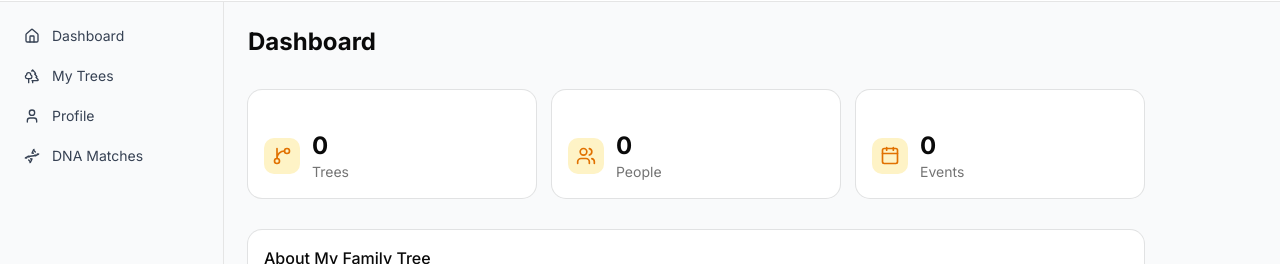
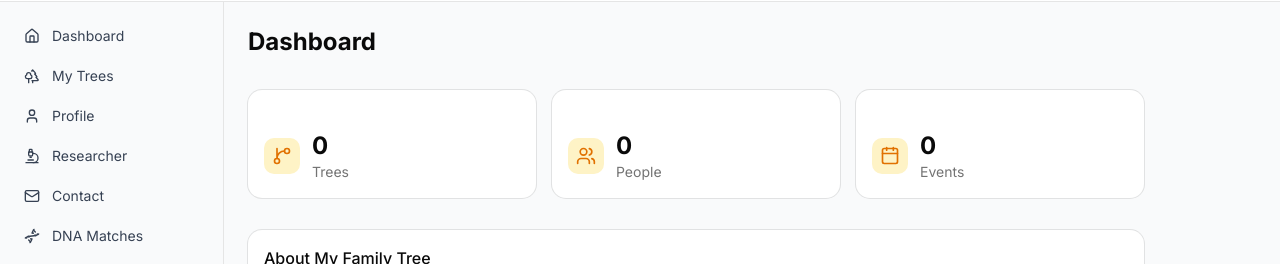
Before and after one commit to tamomaxara1985-beep/Genealogy, a Next.js app: page /dashboard in a window 1280 px wide. Shown: the part 54-318 px from the top of the page. Built offline with nearby package versions, Linux system fonts and the light colour scheme; no server answers; the database is empty.

Commit message:
feat: add Researcher + Contact links to dashboard sidebar

```diff
--- a/components/layout/Sidebar.tsx
+++ b/components/layout/Sidebar.tsx
@@ -1,5 +1,5 @@
 import Link from "next/link";
-import { Home, Trees, User, Dna, ShieldCheck } from "lucide-react";
+import { Home, Trees, User, Dna, ShieldCheck, Microscope, Mail } from "lucide-react";
 import { getTranslations } from "next-intl/server";
 import { auth } from "@/lib/auth";
 
@@ -12,6 +12,8 @@ export async function Sidebar() {
     { href: "/dashboard", label: t("dashboard"), icon: Home },
     { href: "/trees", label: t("trees"), icon: Trees },
     { href: "/profile", label: t("profile"), icon: User },
+    { href: "/researcher", label: t("researcher"), icon: Microscope },
+    { href: "/contact", label: t("contact"), icon: Mail },
     { href: "/dna", label: t("dna"), icon: Dna },
   ];
 
```
